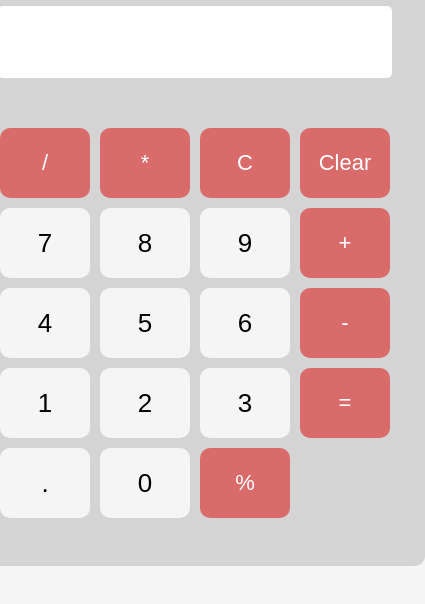
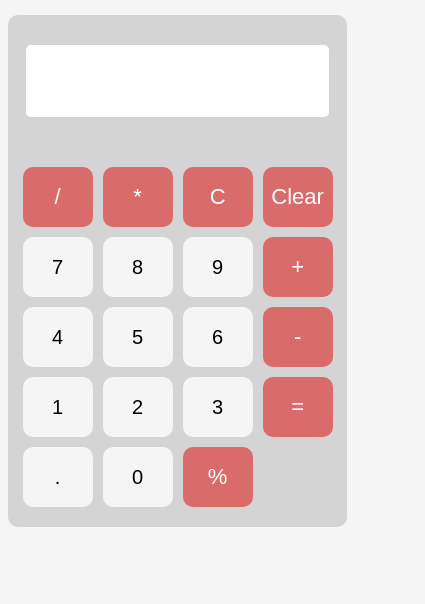
Before and after one commit to MarioAngelov2/Calculator-app, a React (Create React App) app in the folder app/: page / in a window 390 px wide. Shown: the top 604 px of the page, 425 px wide, since content can reach past the window. Built offline with nearby package versions, Linux system fonts and the light colour scheme.

Commit message:
Update Calculator.css

```diff
--- a/app/src/Style/Calculator.css
+++ b/app/src/Style/Calculator.css
@@ -35,6 +35,7 @@ button {
   border: none;
   transition: ease-in-out 0.2s;
   background-color:whitesmoke;
+  color: black;
 }
 
 button:hover {
@@ -65,3 +66,21 @@ input {
 .operators:hover {
   background-color: rgb(154, 67, 67);
 }
+
+/* Media query for small screens */
+@media (max-width: 576px) {
+  .calculator {
+    width: 80%;
+    height: auto;
+  }
+
+  input {
+    width: 100%;
+  }
+
+  button {
+    width: 70px;
+    height: 60px;
+    font-size: 20px;
+  }
+}
```
